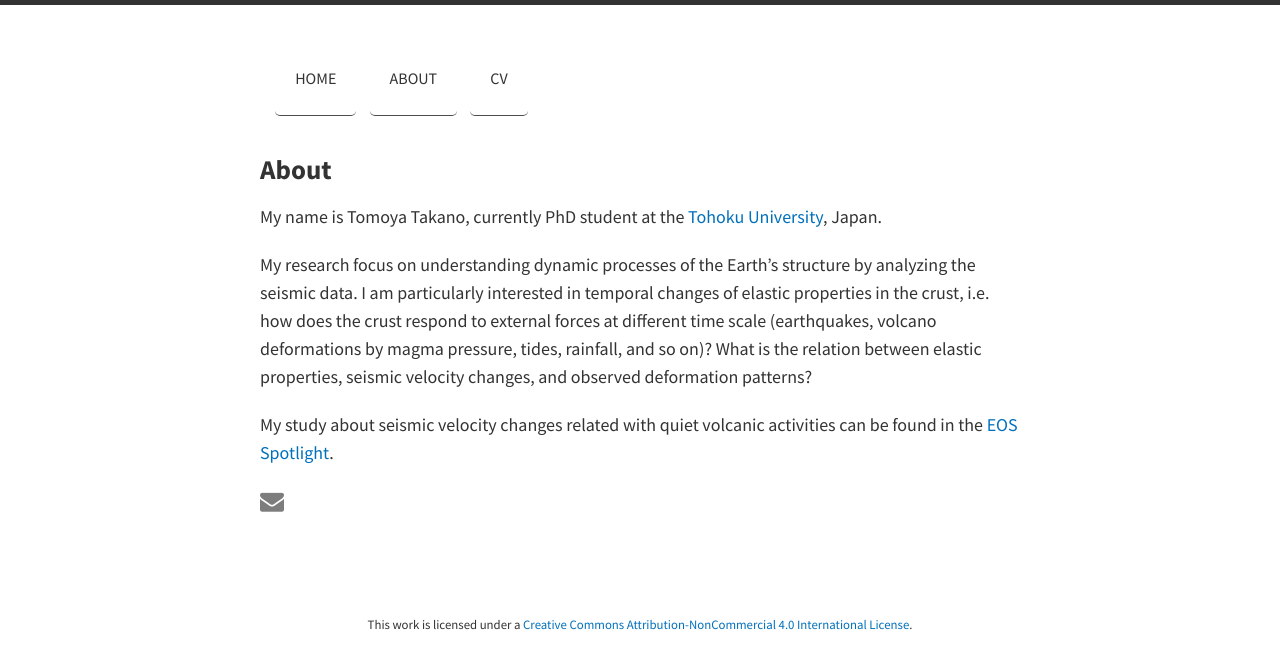
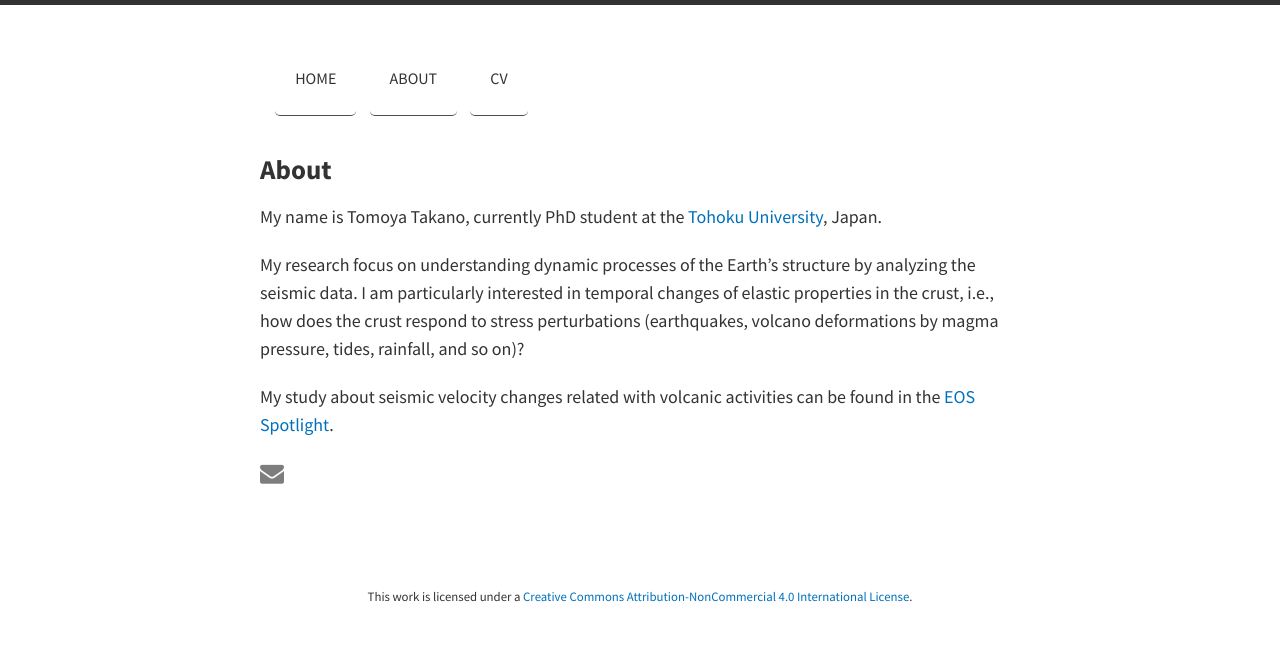
Before and after one commit to tomoyatakano/tomoyatakano.github.io, a Jekyll site: the page built from about/index.md, in a window 1280 px wide. Shown: the top 669 px of the page. Built offline with Jekyll 4.4.1, drawn with Linux system fonts in a browser that asks for light colours; nearby versions of some CDN libraries; some web fonts are replaced; a style sheet for code colours, icons or effects is not loaded.

Commit message:
recommit

```diff
--- a/about/index.md
+++ b/about/index.md
@@ -4,9 +4,9 @@ title: About
 ---
 My name is Tomoya Takano, currently PhD student at the [Tohoku University](http://www.zisin.geophys.tohoku.ac.jp/){:target="_blank"}, Japan.
 
-My research focus on understanding dynamic processes of the Earth's structure by analyzing the seismic data. I am particularly interested in temporal changes of elastic properties in the crust, i.e. how does the crust respond to external forces at different time scale (earthquakes, volcano deformations by magma pressure, tides, rainfall, and so on)?  What is the relation between elastic properties, seismic velocity changes, and observed deformation patterns?
+My research focus on understanding dynamic processes of the Earth's structure by analyzing the seismic data. I am particularly interested in temporal changes of elastic properties in the crust, i.e., how does the crust respond to stress perturbations (earthquakes, volcano deformations by magma pressure, tides, rainfall, and so on)?
 
-My study about seismic velocity changes related with quiet volcanic activities can be found in the [EOS Spotlight](https://eos.org/research-spotlights/quiet-volcanic-activity-changes-speed-of-ambient-seismic-waves){:target="_blank"}.
+My study about seismic velocity changes related with volcanic activities can be found in the [EOS Spotlight](https://eos.org/research-spotlights/quiet-volcanic-activity-changes-speed-of-ambient-seismic-waves){:target="_blank"}.
 
 <div class="social-media-list-wrapper">
 <ul class="social-media-list">
```
Also changed, not shown: 1 other file.
